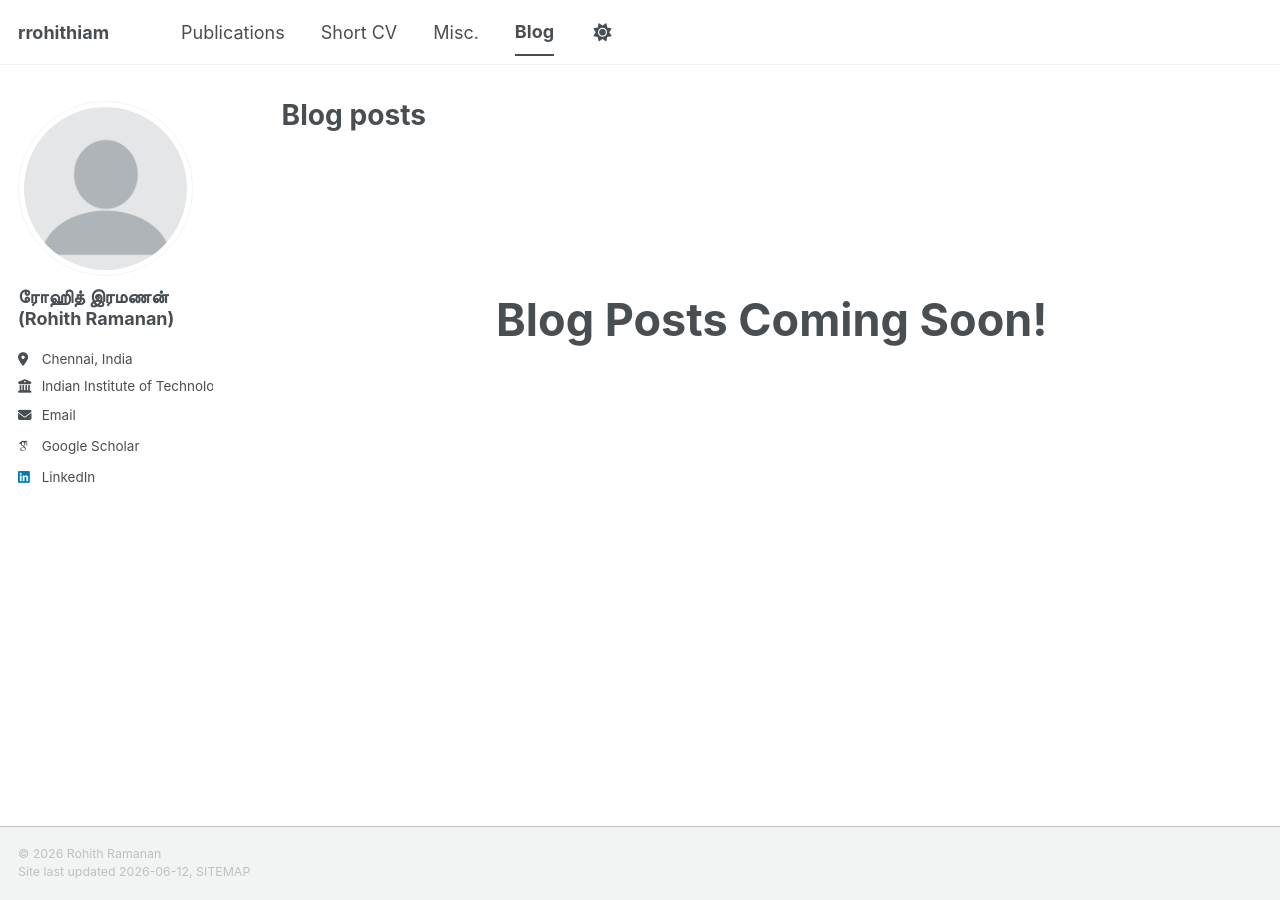
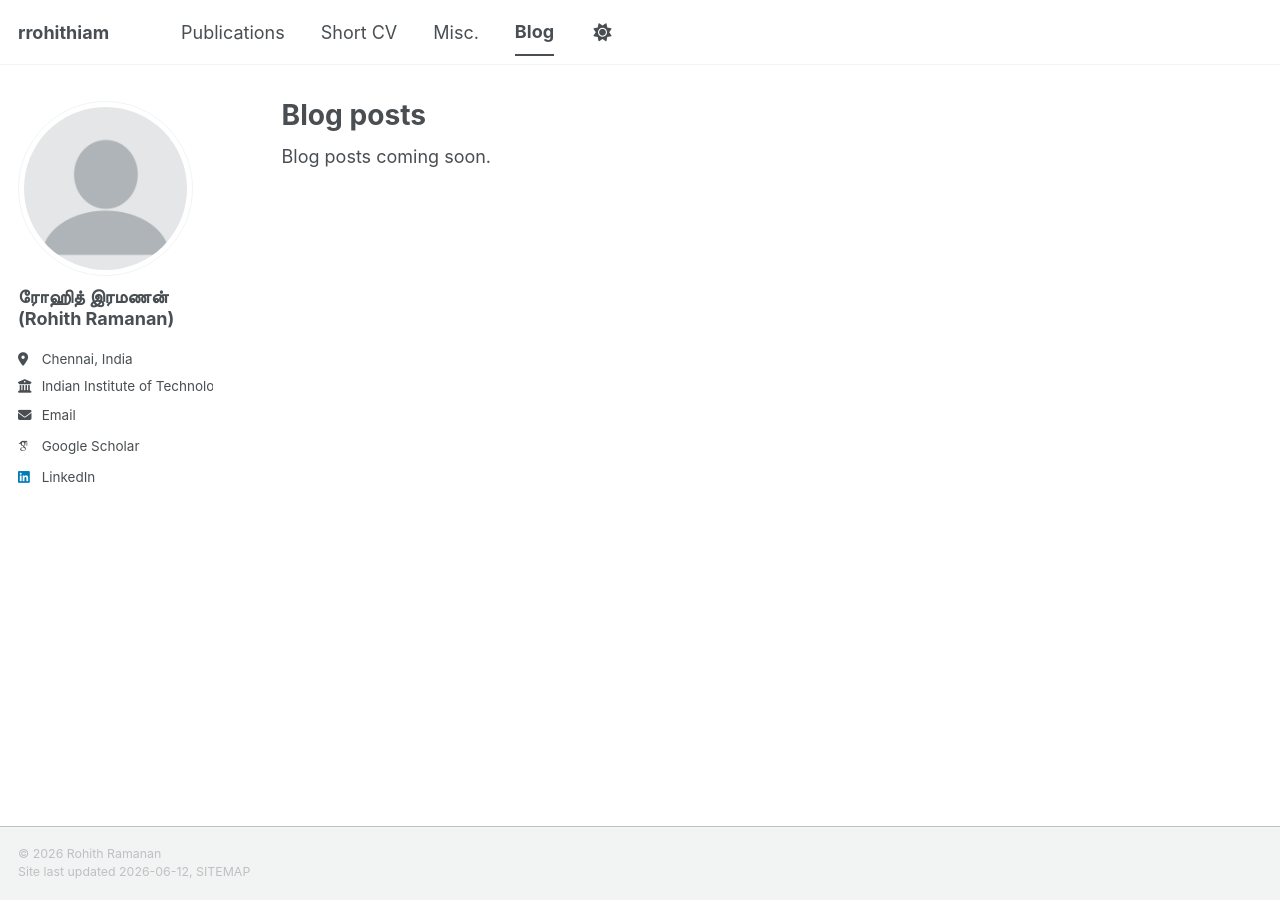
Before and after one commit to rrohithiam/rrohithiam.github.io, a Jekyll site: the page built from _pages/year-archive.html, in a window 1280 px wide. Built offline with Jekyll 4.4.1, drawn with Linux system fonts in a browser that asks for light colours; some web fonts are replaced; a script bundle is joined from its source files by our own code; library files that are not in the unit come from our copies.

Commit message:
checking pub

```diff
--- a/_pages/year-archive.html
+++ b/_pages/year-archive.html
@@ -17,6 +17,5 @@ redirect_from:
   {% endif %}
   {% include archive-single.html %}
 {% endfor %} -->
-<div style="text-align: center; padding: 60px 20px;">
-  <h2 style="font-size: 2.5em; margin-bottom: 20px;">Blog Posts Coming Soon!</h2>
-</div>
+
+Blog posts coming soon.
```
Also changed, not shown: _publications/journal-quantum.md (+1 -1 lines), _publications/preprint-pfd.md (+1 -1 lines).
